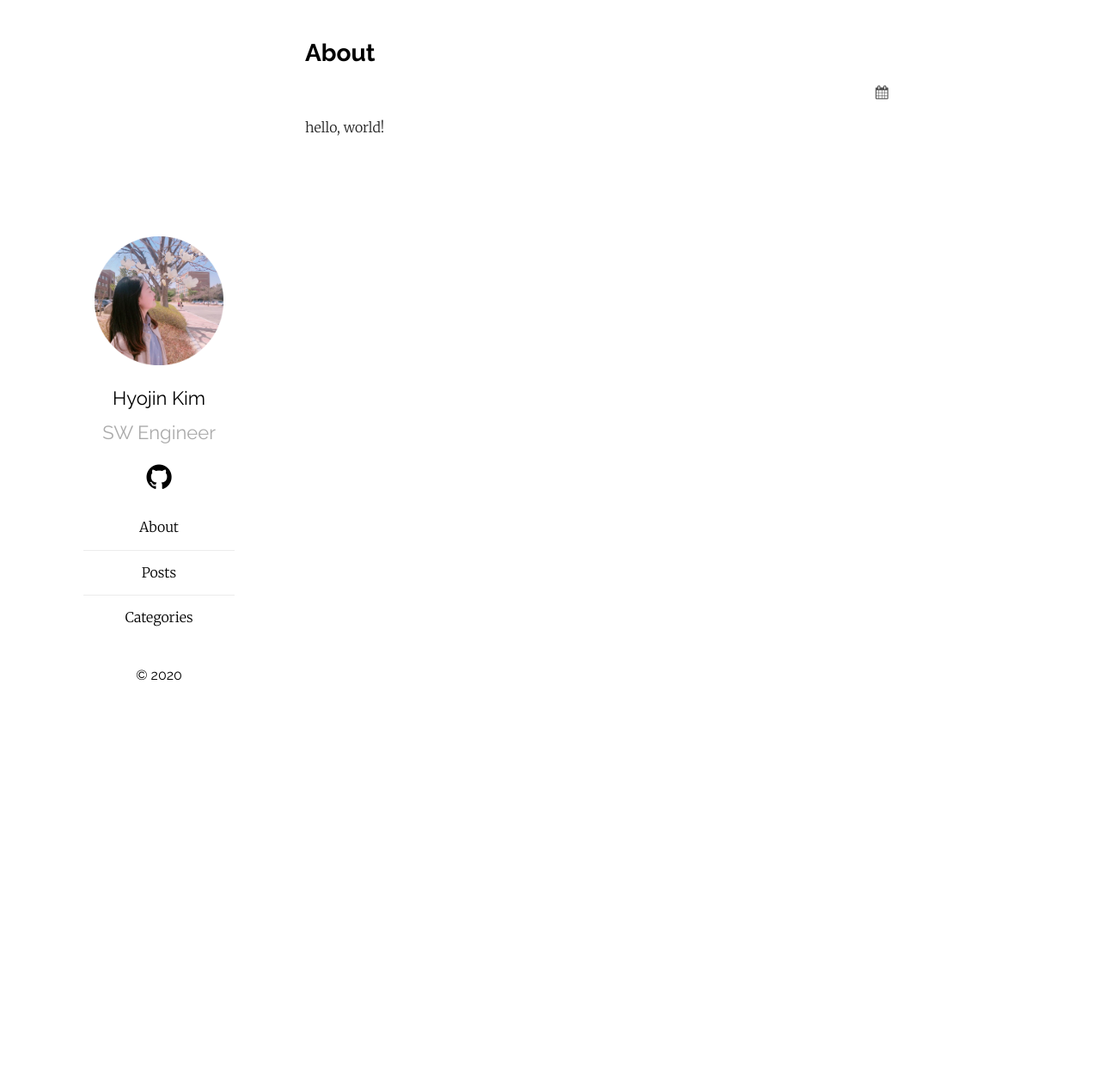
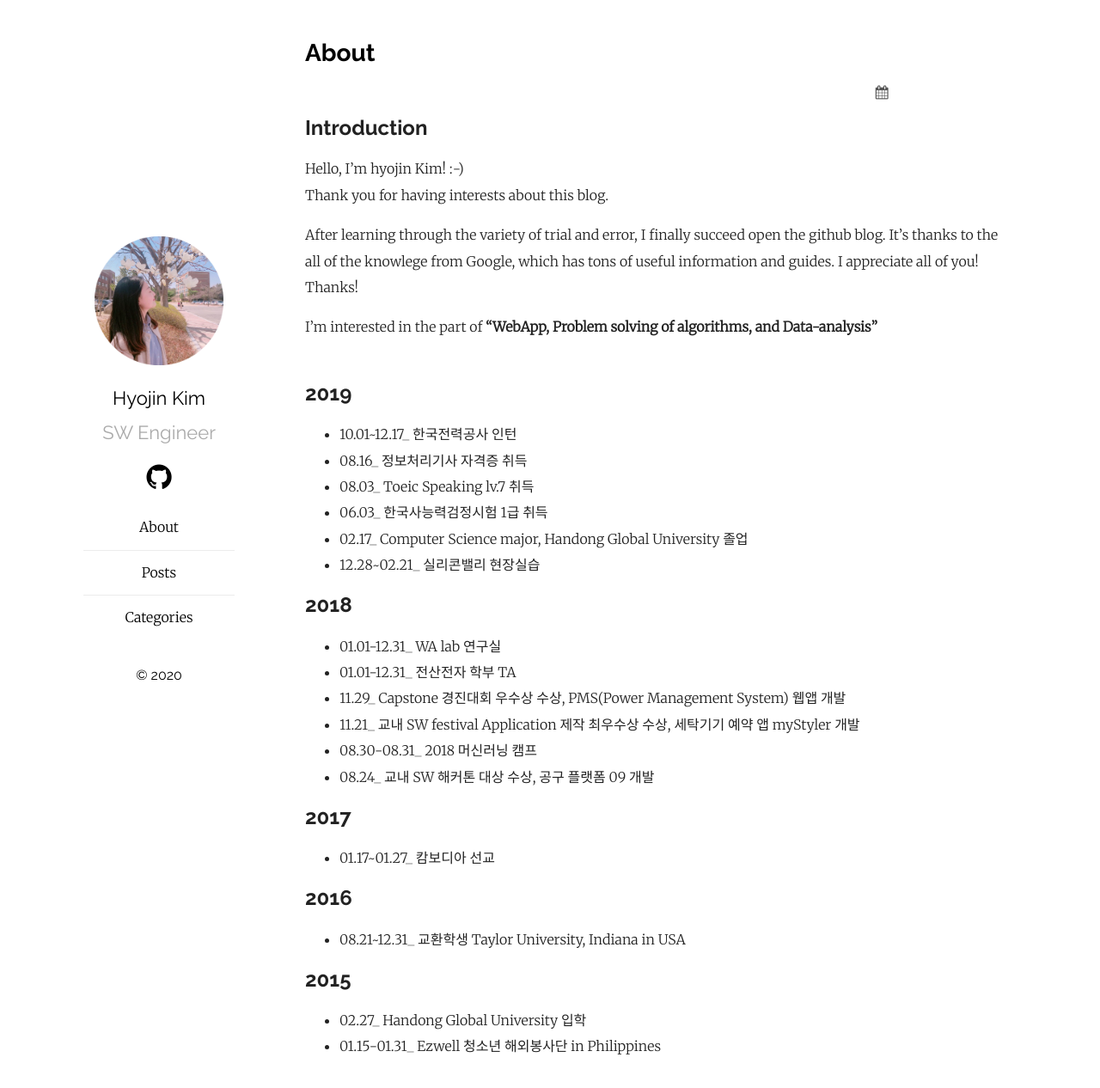
Before and after one commit to hyojin52/hyojin52.github.io, a Jekyll site: the page built from pages/about.md, in a window 1280 px wide and 1278 px high. Shown: the top 1266 px of the window at 86% size. Built offline with Jekyll 4.4.1, drawn with Linux system fonts in a browser that asks for light colours; comment, search, counter and statistics services are not loaded.

Commit message:
about page contents

```diff
--- a/pages/about.md
+++ b/pages/about.md
@@ -4,4 +4,37 @@ layout: post
 permalink: /about/
 ---
 
-hello, world!
+## Introduction
+Hello, I'm hyojin Kim! :-)
+Thank you for having interests about this blog.
+
+After learning through the variety of trial and error, I finally succeed open the github blog. It's thanks to the all of the knowlege from Google, which has tons of useful information and guides. I appreciate all of you! Thanks!
+
+I'm interested in the part of __"WebApp, Problem solving of algorithms, and Data-analysis"__
+<br/><br/>
+
+## 2019
+- 10.01~12.17_ 한국전력공사 인턴
+- 08.16_ 정보처리기사 자격증 취득
+- 08.03_ Toeic Speaking lv.7 취득
+- 06.03_ 한국사능력검정시험 1급 취득
+- 02.17_ Computer Science major, Handong Global University 졸업
+- 12.28~02.21_ 실리콘밸리 현장실습
+
+## 2018
+- 01.01-12.31_ WA lab 연구실
+- 01.01-12.31_ 전산전자 학부 TA
+- 11.29_ Capstone 경진대회 우수상 수상, PMS(Power Management System) 웹앱 개발
+- 11.21_ 교내 SW festival Application 제작 최우수상 수상, 세탁기기 예약 앱 myStyler 개발
+- 08.30-08.31_ 2018 머신러닝 캠프
+- 08.24_ 교내 SW 해커톤 대상 수상, 공구 플랫폼 09 개발
+
+## 2017
+- 01.17~01.27_ 캄보디아 선교
+
+## 2016
+- 08.21~12.31_ 교환학생 Taylor University, Indiana in USA
+
+## 2015
+- 02.27_ Handong Global University 입학
+- 01.15-01.31_ Ezwell 청소년 해외봉사단 in Philippines
```
